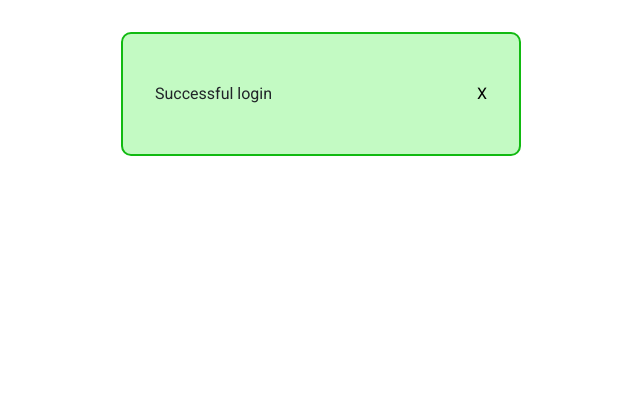
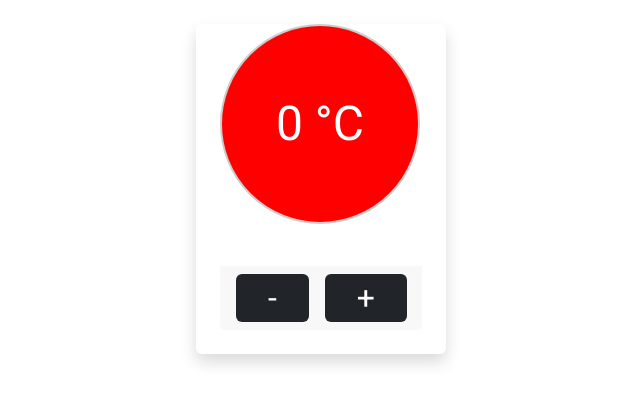
Before and after one commit to bra-nat/PushKnowledgeProjects, a React (Create React App) app: page / in a window 1280 px wide. Shown: the top 404 px of the page, without its empty margins (319-959 px from the left). Built offline with nearby package versions, Linux system fonts and the light colour scheme.

Commit message:
Built a temperature controller app

```diff
--- a/src/App.js
+++ b/src/App.js
@@ -2,6 +2,7 @@
 import Alert from './projects/alert app/alert-app.component';
 import 'bootstrap/dist/css/bootstrap.css';
 import './App.css';
+import TemperatureController from './projects/temperature-controller/temperaturecontroller.component';
 // import LikePhotoApp from './projects/like photo app/like-photo.component';
 // import Testimonial from './projects/testimonial app/testimonial.component';
 // import RandommizeColor from './projects/randomize-color app/randomize-color.component';
@@ -17,7 +18,9 @@ function App() {
 
       {/* <Testimonial /> */}
 
-      <Alert />
+      {/* <Alert /> */}
+
+      <TemperatureController />
 
     </div>
   );
--- /dev/null
+++ b/src/projects/temperature-controller/temperature-controller.styles.scss
@@ -0,0 +1,36 @@
+.temp-controller-container {
+    height: 330px;
+    width: 250px;
+    display: flex;
+    flex-direction: column;
+    justify-content: space-between;
+}
+
+.temp-display {
+    max-width: 200px;
+    max-height: 200px;
+    border-radius: 50%;
+    display: flex;
+    align-items: center;
+    justify-content: center;
+    color: #fff;
+    font-size: 3rem;
+    border: 2px solid #ccc;
+}
+
+.temp-display-1 {
+    background: red;
+}
+.temp-display-2 {
+    background: #17cfe8;
+}
+
+.temp-control-btn {
+    padding: 0 2rem;
+    font-size: 2rem;
+
+}
+.temp-controls {
+    display: flex;
+    gap: 1rem;
+}
--- /dev/null
+++ b/src/projects/temperature-controller/temperaturecontroller.component.jsx
@@ -0,0 +1,29 @@
+import "./temperature-controller.styles.scss";
+import Button from "../components/button/button.component"
+import { useState } from "react";
+const TemperatureController = () => {
+
+    const [temp, setTemp] = useState(0);
+
+    const incTemp = () =>{
+
+        setTemp(temp + 1)
+    }
+    const reduceTemp = () =>{
+        setTemp(temp - 1)
+    }
+
+    const tempDisplayClasses = temp > 0 ? "card-body temp-display temp-display-2" : "card-body temp-display temp-display-1"
+
+  return (
+    <div className='card shadow mt-4 border-0 pb-4 px-4 temp-controller-container' >
+        <div className={tempDisplayClasses}>{`${temp} \u00B0C`}</div>
+        <div className="card-footer border-0 temp-controls">
+            <Button text="-" onClick={reduceTemp} classes={"temp-control-btn text-white border-0 rounded bg-dark"}/>
+            <Button text="+" onClick={incTemp} classes={"temp-control-btn text-white border-0 rounded bg-dark"}/>
+        </div>
+    </div>
+  )
+}
+
+export default TemperatureController;
```
Also changed, not shown: src/projects/components/card/card.component.jsx (added, +16 -0 lines), src/projects/components/card/card.styles.scss (added).
